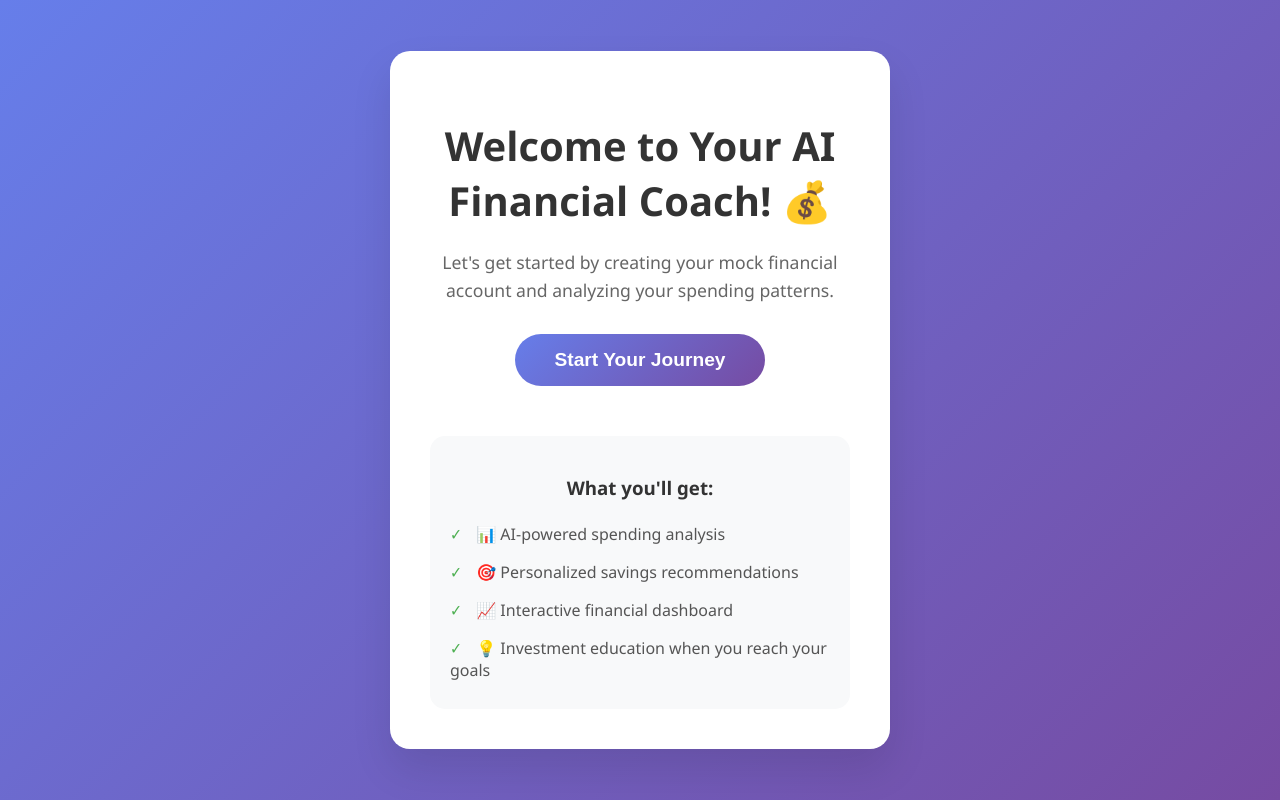
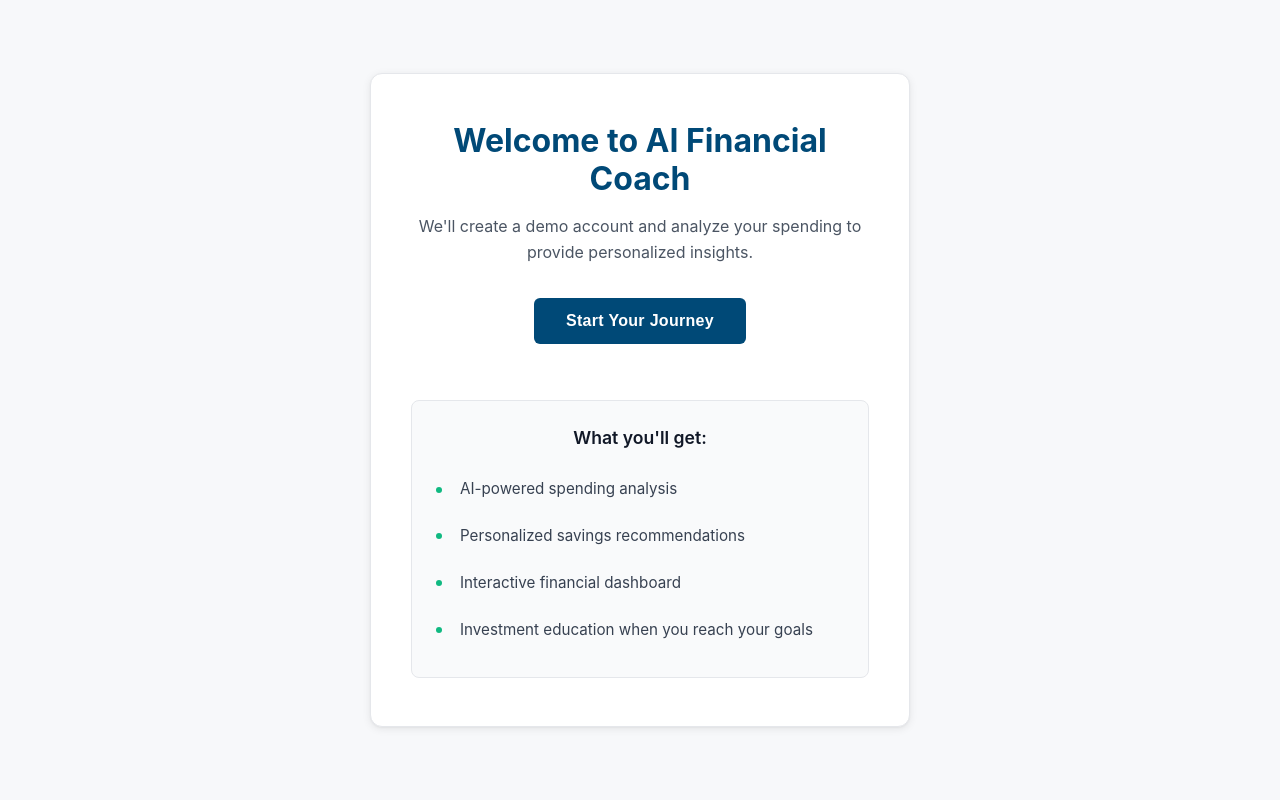
Before and after one commit to AzaanWaseem/FinTechAi, a React (Create React App) app in the folder ai-financial-coach/frontend/: page / in a window 1280 px wide. Built offline with nearby package versions, Linux system fonts and the light colour scheme.

Commit message:
Frontend design #1

```diff
--- a/ai-financial-coach/frontend/src/App.css
+++ b/ai-financial-coach/frontend/src/App.css
@@ -1,18 +1,20 @@
-.App {
-  min-height: 100vh;
-  background: linear-gradient(135deg, #667eea 0%, #764ba2 100%);
-  display: flex;
-  align-items: center;
-  justify-content: center;
-  font-family: 'Segoe UI', Tahoma, Geneva, Verdana, sans-serif;
-}
+.App { min-height: 100vh; display:flex; flex-direction:column }
 
-* {
-  box-sizing: border-box;
-}
+.app-shell { background: var(--bg); min-height: 100vh }
 
-body {
-  margin: 0;
-  padding: 0;
-  font-family: 'Segoe UI', Tahoma, Geneva, Verdana, sans-serif;
-}
+* { box-sizing: border-box }
+
+body { margin:0; padding:0 }
+
+.container { max-width:1100px; margin:32px auto; padding: 0 20px }
+
+.card { background: var(--card); border-radius: var(--radius); box-shadow: 0 6px 18px rgba(11,22,50,0.06); padding: 20px }
+
+.header-row { display:flex; align-items:center; justify-content:space-between; gap:16px; margin-bottom:18px }
+
+.btn-primary { background: var(--primary); color:#fff; border:none; padding:10px 16px; border-radius:8px; cursor:pointer }
+.btn-ghost { background:transparent; border:1px solid #e6eefc; color:var(--primary); padding:8px 12px; border-radius:8px }
+
+.muted { color: var(--muted) }
+
+.small { font-size: 0.9rem }
--- a/ai-financial-coach/frontend/src/components/Dashboard.js
+++ b/ai-financial-coach/frontend/src/components/Dashboard.js
@@ -79,7 +79,7 @@ const Dashboard = ({ onBack }) => {
   return (
     <div className="dashboard-container">
       <div className="dashboard-header">
-        <h2>Your Financial Dashboard 📊</h2>
+  <h2>Your Financial Dashboard</h2>
         <button onClick={onBack} className="back-button">
           ← Start Over
         </button>
@@ -144,7 +144,7 @@ const Dashboard = ({ onBack }) => {
 
         {/* AI Recommendation */}
         <div className="recommendation-card">
-          <h3>💡 AI Recommendation</h3>
+          <h3>AI Recommendation</h3>
           <div className="recommendation-content">
             <p>{recommendation}</p>
           </div>
--- a/ai-financial-coach/frontend/src/components/GoalSetter.css
+++ b/ai-financial-coach/frontend/src/components/GoalSetter.css
@@ -4,46 +4,51 @@
   align-items: center;
   min-height: 100vh;
   padding: 20px;
+  background: #f7f8fa;
 }
 
 .goal-setter-card {
   background: white;
-  border-radius: 20px;
-  padding: 40px;
-  box-shadow: 0 20px 40px rgba(0, 0, 0, 0.1);
+  border-radius: 12px;
+  padding: 48px 40px;
+  box-shadow: 0 2px 8px rgba(0, 0, 0, 0.08), 0 1px 2px rgba(0, 0, 0, 0.04);
   text-align: center;
-  max-width: 500px;
+  max-width: 540px;
   width: 100%;
+  border: 1px solid #e5e7eb;
 }
 
 .goal-setter-card h1 {
-  color: #333;
-  margin-bottom: 20px;
-  font-size: 2.5rem;
+  color: #004977;
+  margin-bottom: 16px;
+  font-size: 2rem;
   font-weight: 700;
+  line-height: 1.2;
 }
 
 .subtitle {
-  color: #666;
-  font-size: 1.1rem;
-  margin-bottom: 30px;
+  color: #4b5563;
+  font-size: 1rem;
+  margin-bottom: 32px;
   line-height: 1.6;
+  font-weight: 400;
 }
 
 .goal-form {
-  margin-bottom: 30px;
+  margin-bottom: 32px;
 }
 
 .input-group {
-  margin-bottom: 25px;
+  margin-bottom: 28px;
 }
 
 .input-group label {
   display: block;
-  color: #333;
+  color: #111827;
   font-weight: 600;
-  margin-bottom: 10px;
-  font-size: 1.1rem;
+  margin-bottom: 12px;
+  font-size: 1rem;
+  text-align: left;
 }
 
 .input-wrapper {
@@ -55,8 +60,8 @@
 
 .currency-symbol {
   position: absolute;
-  left: 15px;
-  color: #666;
+  left: 20px;
+  color: #6b7280;
   font-size: 1.5rem;
   font-weight: 600;
   z-index: 1;
@@ -64,67 +69,73 @@
 
 .goal-input {
   width: 100%;
-  padding: 15px 15px 15px 45px;
+  padding: 16px 20px 16px 48px;
   font-size: 1.5rem;
   font-weight: 600;
-  border: 2px solid #e0e0e0;
-  border-radius: 15px;
+  border: 2px solid #d1d5db;
+  border-radius: 8px;
   text-align: center;
-  transition: all 0.3s ease;
-  background: #f8f9fa;
+  transition: all 0.2s ease;
+  background: white;
+  color: #111827;
 }
 
 .goal-input:focus {
   outline: none;
-  border-color: #667eea;
-  background: white;
-  box-shadow: 0 0 0 3px rgba(102, 126, 234, 0.1);
+  border-color: #004977;
+  box-shadow: 0 0 0 3px rgba(0, 73, 119, 0.1);
 }
 
 .set-goal-button {
-  background: linear-gradient(135deg, #667eea 0%, #764ba2 100%);
+  background: #004977;
   color: white;
   border: none;
-  padding: 15px 40px;
-  font-size: 1.2rem;
+  padding: 14px 32px;
+  font-size: 1rem;
   font-weight: 600;
-  border-radius: 50px;
+  border-radius: 6px;
   cursor: pointer;
-  transition: all 0.3s ease;
+  transition: all 0.2s ease;
   min-width: 200px;
+  letter-spacing: 0.3px;
 }
 
 .set-goal-button:hover:not(:disabled) {
-  transform: translateY(-2px);
-  box-shadow: 0 10px 25px rgba(102, 126, 234, 0.4);
+  background: #003a5d;
+  box-shadow: 0 4px 12px rgba(0, 73, 119, 0.2);
 }
 
 .set-goal-button:disabled {
-  opacity: 0.7;
+  opacity: 0.6;
   cursor: not-allowed;
 }
 
 .error-message {
-  background: #ffebee;
-  color: #c62828;
-  padding: 15px;
-  border-radius: 10px;
+  background: #fef2f2;
+  color: #dc2626;
+  padding: 12px 16px;
+  border-radius: 6px;
   margin-bottom: 20px;
-  border-left: 4px solid #c62828;
+  border-left: 3px solid #dc2626;
+  font-size: 0.9rem;
+  text-align: left;
 }
 
 .goal-tips {
   text-align: left;
-  background: #f8f9fa;
-  padding: 20px;
-  border-radius: 15px;
-  margin-top: 20px;
+  background: #f9fafb;
+  padding: 24px;
+  border-radius: 8px;
+  margin-top: 24px;
+  border: 1px solid #e5e7eb;
 }
 
 .goal-tips h3 {
-  color: #333;
-  margin-bottom: 15px;
+  color: #111827;
+  margin-bottom: 16px;
   text-align: center;
+  font-size: 1.1rem;
+  font-weight: 600;
 }
 
 .goal-tips ul {
@@ -134,12 +145,22 @@
 }
 
 .goal-tips li {
-  padding: 8px 0;
-  color: #555;
-  font-size: 1rem;
+  padding: 12px 0;
+  padding-left: 24px;
+  color: #374151;
+  font-size: 0.95rem;
+  line-height: 1.5;
+  position: relative;
 }
 
 .goal-tips li:before {
-  content: "💡 ";
-  margin-right: 10px;
+  content: "";
+  position: absolute;
+  left: 0;
+  top: 50%;
+  transform: translateY(-50%);
+  width: 6px;
+  height: 6px;
+  background: #004977;
+  border-radius: 50%;
 }
--- a/ai-financial-coach/frontend/src/components/GoalSetter.js
+++ b/ai-financial-coach/frontend/src/components/GoalSetter.js
@@ -39,9 +39,9 @@ const GoalSetter = ({ onComplete }) => {
   return (
     <div className="goal-setter-container">
       <div className="goal-setter-card">
-        <h1>Set Your Monthly Savings Goal 🎯</h1>
+        <h1>Set Your Monthly Savings Goal</h1>
         <p className="subtitle">
-          How much would you like to save each month? This will help us provide personalized recommendations.
+          Enter a target amount to receive personalized savings recommendations.
         </p>
 
         <form onSubmit={handleSetGoal} className="goal-form">
@@ -78,7 +78,7 @@ const GoalSetter = ({ onComplete }) => {
         </form>
 
         <div className="goal-tips">
-          <h3>💡 Tips for setting your goal:</h3>
+            <h3>Tips for setting your goal</h3>
           <ul>
             <li>Start with 10-20% of your monthly income</li>
             <li>Consider your essential expenses first</li>
--- a/ai-financial-coach/frontend/src/components/Onboarding.css
+++ b/ai-financial-coach/frontend/src/components/Onboarding.css
@@ -4,77 +4,87 @@
   align-items: center;
   min-height: 100vh;
   padding: 20px;
+  background: #f7f8fa;
 }
 
 .onboarding-card {
   background: white;
-  border-radius: 20px;
-  padding: 40px;
-  box-shadow: 0 20px 40px rgba(0, 0, 0, 0.1);
+  border-radius: 12px;
+  padding: 48px 40px;
+  box-shadow: 0 2px 8px rgba(0, 0, 0, 0.08), 0 1px 2px rgba(0, 0, 0, 0.04);
   text-align: center;
-  max-width: 500px;
+  max-width: 540px;
   width: 100%;
+  border: 1px solid #e5e7eb;
 }
 
 .onboarding-card h1 {
-  color: #333;
-  margin-bottom: 20px;
-  font-size: 2.5rem;
+  color: #004977;
+  margin-bottom: 16px;
+  font-size: 2rem;
   font-weight: 700;
+  line-height: 1.2;
 }
 
 .subtitle {
-  color: #666;
-  font-size: 1.1rem;
-  margin-bottom: 30px;
+  color: #4b5563;
+  font-size: 1rem;
+  margin-bottom: 32px;
   line-height: 1.6;
+  font-weight: 400;
 }
 
 .start-button {
-  background: linear-gradient(135deg, #667eea 0%, #764ba2 100%);
+  background: #004977;
   color: white;
   border: none;
-  padding: 15px 40px;
-  font-size: 1.2rem;
+  padding: 14px 32px;
+  font-size: 1rem;
   font-weight: 600;
-  border-radius: 50px;
+  border-radius: 6px;
   cursor: pointer;
-  transition: all 0.3s ease;
-  margin-bottom: 30px;
+  transition: all 0.2s ease;
+  margin-bottom: 32px;
   min-width: 200px;
+  letter-spacing: 0.3px;
 }
 
 .start-button:hover:not(:disabled) {
-  transform: translateY(-2px);
-  box-shadow: 0 10px 25px rgba(102, 126, 234, 0.4);
+  background: #003a5d;
+  box-shadow: 0 4px 12px rgba(0, 73, 119, 0.2);
 }
 
 .start-button:disabled {
-  opacity: 0.7;
+  opacity: 0.6;
   cursor: not-allowed;
 }
 
 .error-message {
-  background: #ffebee;
-  color: #c62828;
-  padding: 15px;
-  border-radius: 10px;
+  background: #fef2f2;
+  color: #dc2626;
+  padding: 12px 16px;
+  border-radius: 6px;
   margin-bottom: 20px;
-  border-left: 4px solid #c62828;
+  border-left: 3px solid #dc2626;
+  font-size: 0.9rem;
+  text-align: left;
 }
 
 .features {
   text-align: left;
-  background: #f8f9fa;
-  padding: 20px;
-  border-radius: 15px;
-  margin-top: 20px;
+  background: #f9fafb;
+  padding: 24px;
+  border-radius: 8px;
+  margin-top: 24px;
+  border: 1px solid #e5e7eb;
 }
 
 .features h3 {
-  color: #333;
-  margin-bottom: 15px;
+  color: #111827;
+  margin-bottom: 16px;
   text-align: center;
+  font-size: 1.1rem;
+  font-weight: 600;
 }
 
 .features ul {
@@ -84,14 +94,22 @@
 }
 
 .features li {
-  padding: 8px 0;
-  color: #555;
-  font-size: 1rem;
+  padding: 12px 0;
+  padding-left: 24px;
+  color: #374151;
+  font-size: 0.95rem;
+  line-height: 1.5;
+  position: relative;
 }
 
 .features li:before {
-  content: "✓ ";
-  color: #4CAF50;
-  font-weight: bold;
-  margin-right: 10px;
+  content: "";
+  position: absolute;
+  left: 0;
+  top: 50%;
+  transform: translateY(-50%);
+  width: 6px;
+  height: 6px;
+  background: #10b981;
+  border-radius: 50%;
 }
--- a/ai-financial-coach/frontend/src/components/Onboarding.js
+++ b/ai-financial-coach/frontend/src/components/Onboarding.js
@@ -29,9 +29,9 @@ const Onboarding = ({ onComplete }) => {
   return (
     <div className="onboarding-container">
       <div className="onboarding-card">
-        <h1>Welcome to Your AI Financial Coach! 💰</h1>
+        <h1>Welcome to AI Financial Coach</h1>
         <p className="subtitle">
-          Let's get started by creating your mock financial account and analyzing your spending patterns.
+          We'll create a demo account and analyze your spending to provide personalized insights.
         </p>
 
         {error && (
@@ -51,10 +51,10 @@ const Onboarding = ({ onComplete }) => {
         <div className="features">
           <h3>What you'll get:</h3>
           <ul>
-            <li>📊 AI-powered spending analysis</li>
-            <li>🎯 Personalized savings recommendations</li>
-            <li>📈 Interactive financial dashboard</li>
-            <li>💡 Investment education when you reach your goals</li>
+            <li>AI-powered spending analysis</li>
+            <li>Personalized savings recommendations</li>
+            <li>Interactive financial dashboard</li>
+            <li>Investment education when you reach your goals</li>
           </ul>
         </div>
       </div>
--- a/ai-financial-coach/frontend/src/index.css
+++ b/ai-financial-coach/frontend/src/index.css
@@ -1,17 +1,51 @@
+:root {
+  --primary: #0057B8; /* deep professional blue */
+  --accent: #0b78ff;
+  --bg: #f6f8fb;
+  --card: #ffffff;
+  --muted: #6b7280;
+  --success: #16a34a;
+  --warning: #f59e0b;
+  --radius: 10px;
+}
+
+html, body, #root {
+  height: 100%;
+}
+
 body {
   margin: 0;
-  font-family: -apple-system, BlinkMacSystemFont, 'Segoe UI', 'Roboto', 'Oxygen',
-    'Ubuntu', 'Cantarell', 'Fira Sans', 'Droid Sans', 'Helvetica Neue',
-    sans-serif;
+  background: var(--bg);
+  color: #0f172a;
+  font-family: Inter, ui-sans-serif, system-ui, -apple-system, 'Segoe UI', 'Roboto', 'Helvetica Neue', Arial;
   -webkit-font-smoothing: antialiased;
   -moz-osx-font-smoothing: grayscale;
-  background: linear-gradient(135deg, #667eea 0%, #764ba2 100%);
-  min-height: 100vh;
+  line-height: 1.45;
 }
 
 code {
-  font-family: source-code-pro, Menlo, Monaco, Consolas, 'Courier New',
-    monospace;
+  font-family: ui-monospace, SFMono-Regular, Menlo, Monaco, 'Roboto Mono', 'Courier New', monospace;
+}
+
+h1, h2, h3 {
+  color: #0b1f3a;
+  margin: 0 0 12px 0;
+  font-weight: 600;
+}
+
+p {
+  color: var(--muted);
+  margin: 0 0 12px 0;
+}
+
+a {
+  color: var(--primary);
+}
+
+.container {
+  max-width: 1100px;
+  margin: 32px auto;
+  padding: 0 20px;
 }
 
 * {
```
Also changed, not shown: ai-financial-coach/frontend/src/components/Dashboard.css (+127 -92 lines), 1 other file (tests, documents, lock files or other folders).
